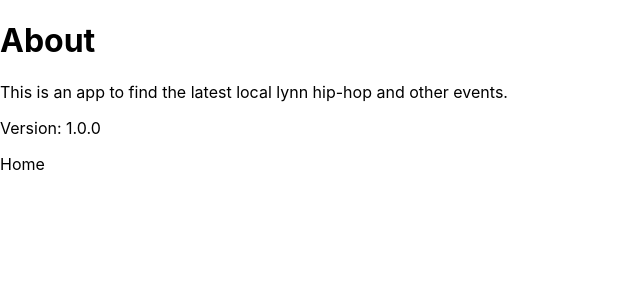
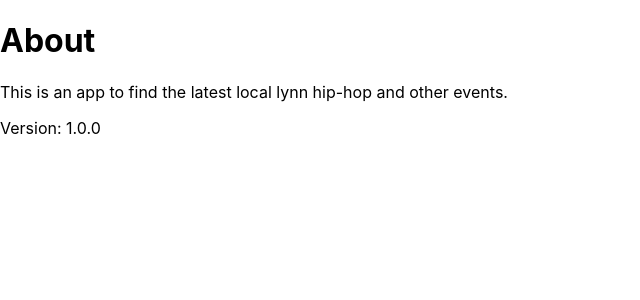
Before and after one commit to andremichalowski/grindhouse_events_frontend, a Next.js app: page /about in a window 1280 px wide. Shown: the top 300 px of the page, without its empty margins (0-640 px from the left). Built offline with nearby package versions, Linux system fonts and the light colour scheme.

Commit message:
Removing links

```diff
--- a/pages/about.js
+++ b/pages/about.js
@@ -1,4 +1,3 @@
-import Link from 'next/link'
 
 export default function AboutPage() {
   return (
@@ -6,7 +5,6 @@
       <h1>About</h1>
       <p>This is an app to find the latest local lynn hip-hop and other events.</p>
       <p>Version: 1.0.0 </p>
-      <Link href='/'>Home</Link>
     </div>
   )
 }
--- a/pages/index.js
+++ b/pages/index.js
@@ -1,11 +1,8 @@
-import Link from 'next/link'
 
 export default function HomePage() {
   return (
     <div>
       <h1>Home</h1>
-      <Link href='/about'>About</Link>
-
     </div>
   )
 }
```
